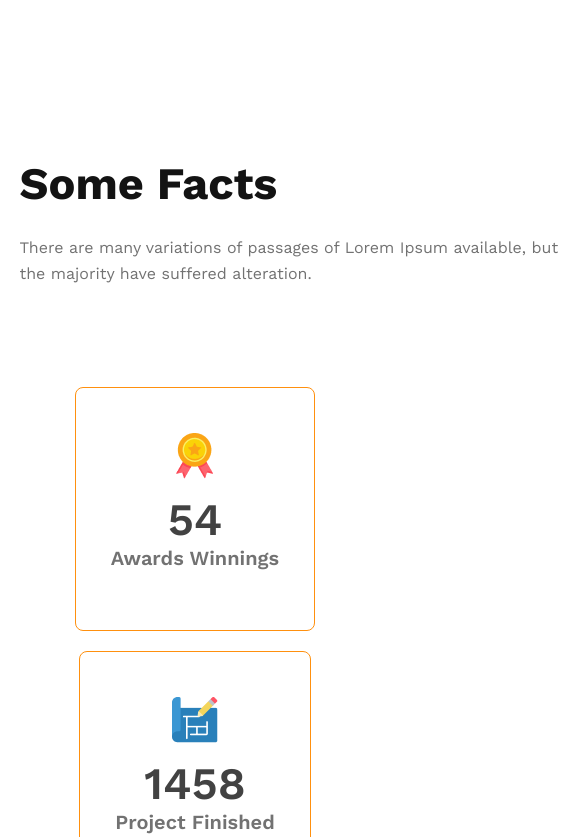
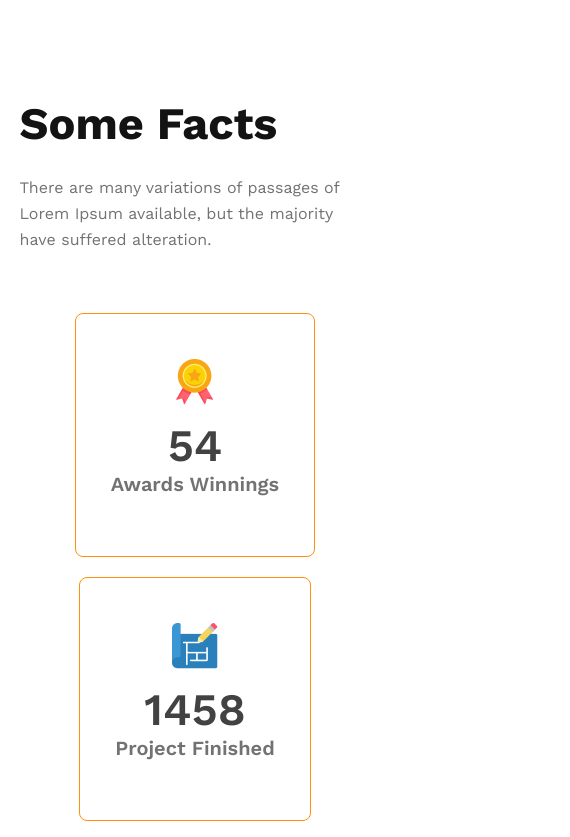
Before and after one commit to Fardus-Hassan/g3-architects, a plain HTML site: page index.html in a window 390 px wide. Shown: the part 3809-4646 px from the top of the page, 570 px wide, since content can reach past the window. Drawn offline with nearby package versions, Linux system fonts and the light colour scheme.

Commit message:
facts section responsived

```diff
--- a/styles/style.css
+++ b/styles/style.css
@@ -378,6 +378,14 @@ img {
         min-width: 100%;
     }
 
+    .facts{
+        margin: 100px 0;
+    }
+
+    .achievement{
+        margin: 60px 0;
+    }
+
 }
 
 
@@ -404,7 +412,9 @@ img {
         grid-template-columns: 1fr;
     }
 
-
+    .facts .container > p{
+        width: 100%;
+    }
 
 
 }
```
